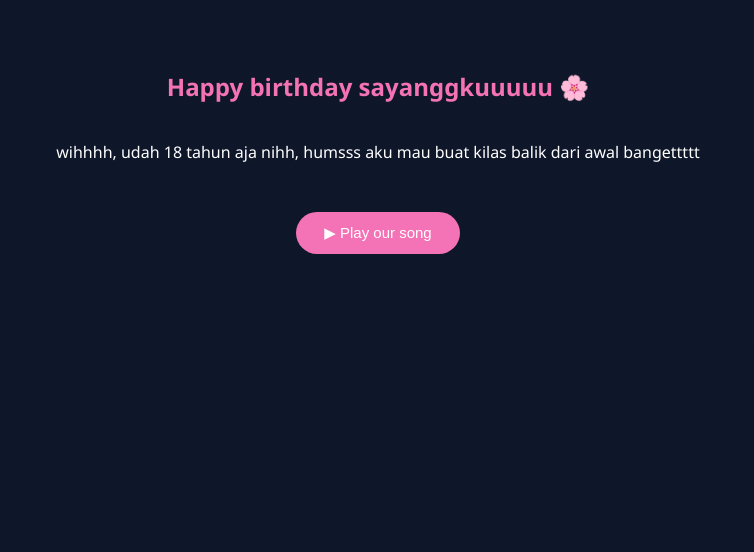
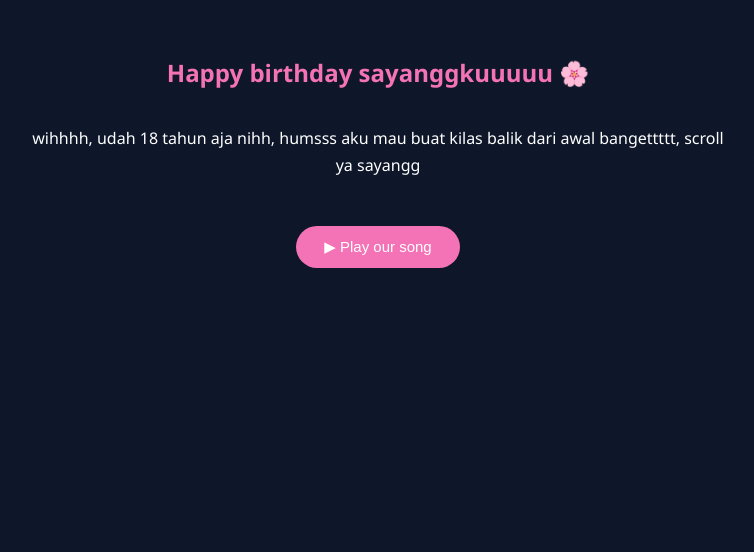
Before and after one commit to bastensimanjuntak108-maker/our-journey, a plain HTML site: page index.html in a window 1280 px wide. Shown: the part 248-800 px from the top of the page, without its empty margins (262-1016 px from the left). Drawn offline with Linux system fonts and the light colour scheme.

Commit message:
Update index.html

```diff
--- a/index.html
+++ b/index.html
@@ -84,7 +84,7 @@ button:hover {
 <section>
   <h1>Happy birthday sayanggkuuuuu 🌸</h1>
   <p class="animate">
-    wihhhh, udah 18 tahun aja nihh, humsss aku mau buat kilas balik dari awal bangettttt
+    wihhhh, udah 18 tahun aja nihh, humsss aku mau buat kilas balik dari awal bangettttt, scroll ya sayangg
   </p>
   <button onclick="playMusic()">▶ Play our song</button>
 </section>
```
